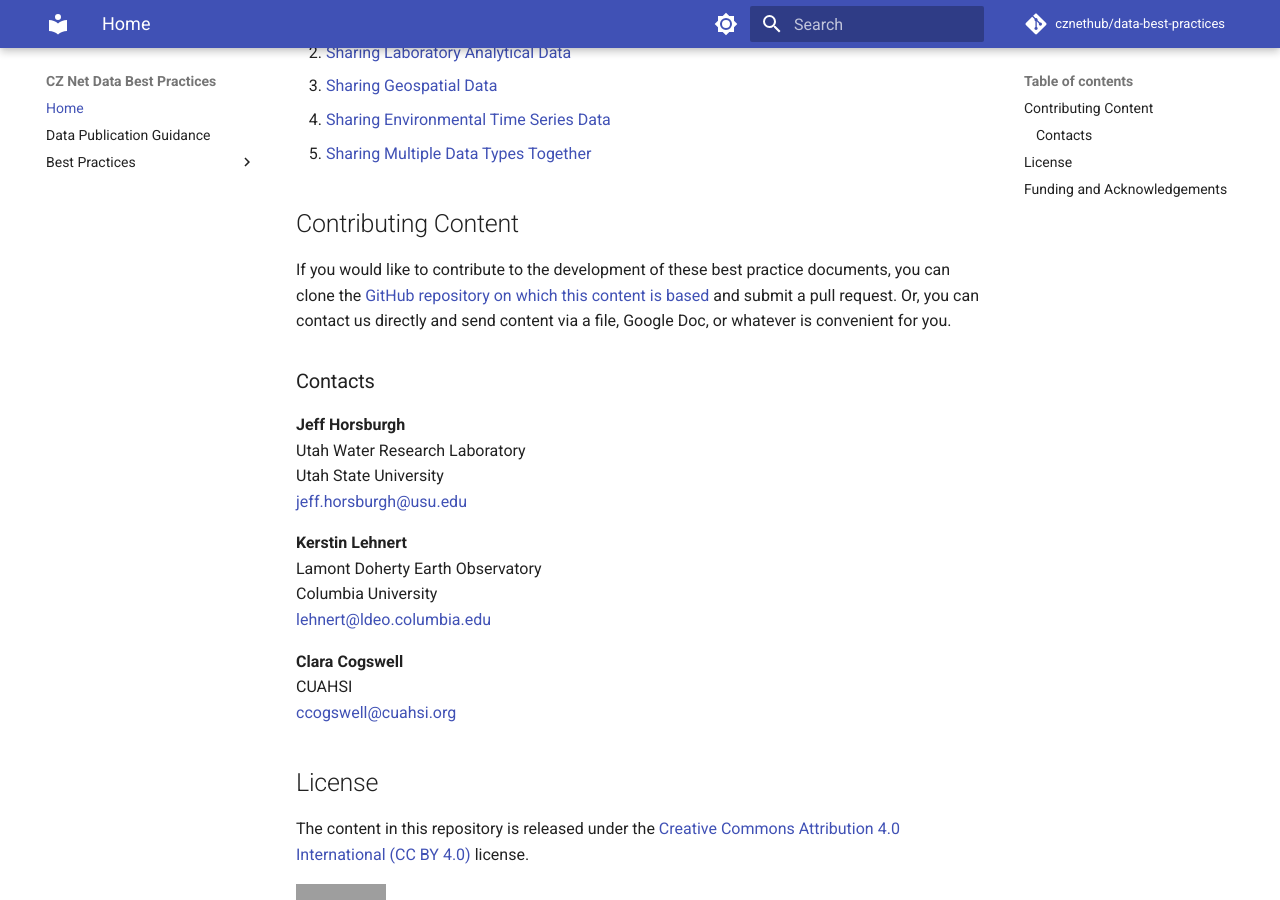
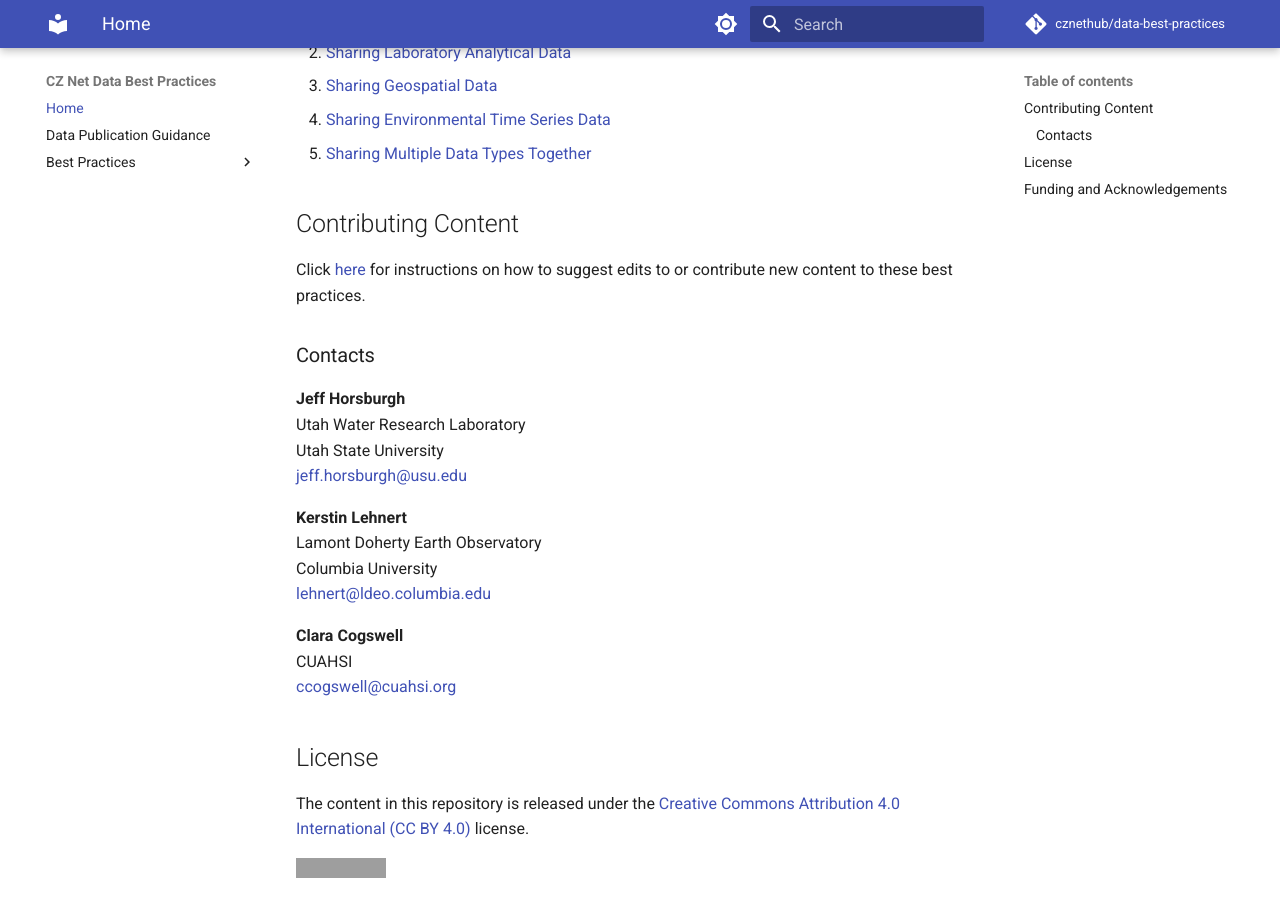
Before and after one commit to cznethub/data-best-practices, an MkDocs documentation site: the page built from docs/index.md, in a window 1280 px wide and 900 px high, scrolled down 407 px. Built offline with MkDocs 1.6.1 and Material for MkDocs 9.7.7, drawn with Linux system fonts in a browser that asks for light colours; comment, search, counter and statistics services are not loaded; grey boxes are pictures that could not be loaded.

Commit message:
Update index.md
Modifying instructions on how to contribute.

```diff
--- a/docs/index.md
+++ b/docs/index.md
@@ -15,7 +15,7 @@ For guidance on specific data types, please consultt the following best practice
 
 ## Contributing Content
 
-If you would like to contribute to the development of these best practice documents, you can clone the [GitHub repository on which this content is based](https://github.com/cznethub/data-best-practices) and submit a pull request. Or, you can contact us directly and send content via a file, Google Doc, or whatever is convenient for you.
+Click [here](contribute.md) for instructions on how to suggest edits to or contribute new content to these best practices.
 
 ### Contacts
 
```
